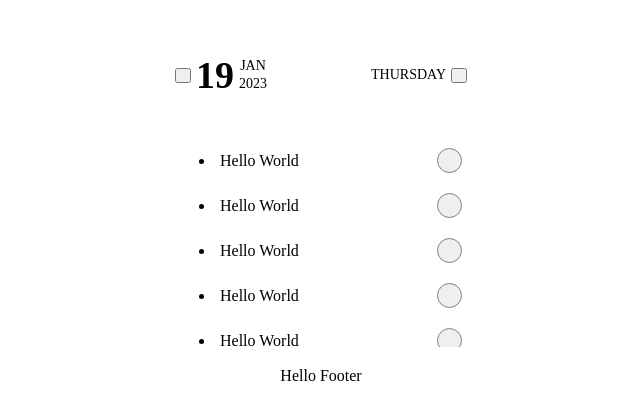
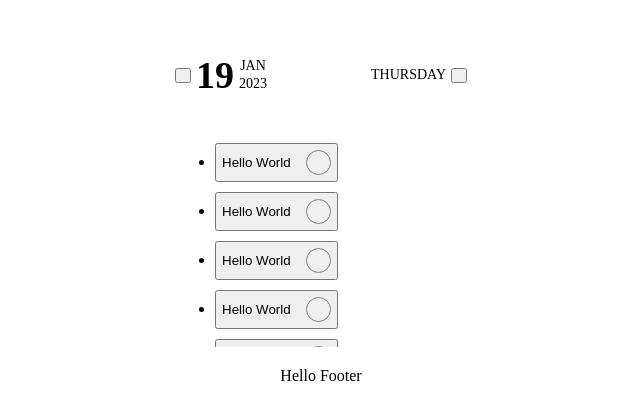
Before and after one commit to LaughingThroll/vue-todo, a Vue app: page / in a window 1280 px wide. Shown: the part 155-574 px from the top of the page, without its empty margins (319-959 px from the left). Built offline with nearby package versions, Linux system fonts and the light colour scheme; the HTML template or start-up script is replaced by a standard one.

Commit message:
feature: add clickable todoItem

```diff
--- a/src/components/Checkbox.vue
+++ b/src/components/Checkbox.vue
@@ -1,6 +1,6 @@
 <script setup lang="ts">
-import { ref } from 'vue'
-import Check from './../assets/check.svg?component'
+import { ref, watch } from 'vue'
+import CheckIcon from './../assets/check.svg?component'
 
 interface CheckboxEmits {
   toggleCheckbox?: (isCompleted: boolean) => void
@@ -21,6 +21,13 @@ const isCompleted = ref(props.isCompleted)
 const toggleCheckbox = () => {
   isCompleted.value = !isCompleted.value
 }
+
+watch(
+  () => props.isCompleted,
+  (value: boolean) => {
+    isCompleted.value = value
+  }
+)
 </script>
 
 <template>
@@ -34,7 +41,7 @@ const toggleCheckbox = () => {
       }
     "
   >
-    <Check class="checkbox__icon" v-if="isCompleted" />
+    <CheckIcon class="checkbox__icon" v-if="isCompleted" />
   </button>
 </template>
 
--- a/src/components/TodoItem.vue
+++ b/src/components/TodoItem.vue
@@ -13,22 +13,22 @@ const props = withDefaults(defineProps<TodoItemProps>(), {
 
 const isCompleted = ref(props.isCompleted)
 
-const toggleTodoItem = (isOutCompleted: boolean) => {
-  isCompleted.value = isOutCompleted
+const toggleTodoItem = () => {
+  isCompleted.value = !isCompleted.value
 }
 </script>
 
 <template>
-  <div class="todoItem" :class="{ 'todoItem--isCompleted': isCompleted }">
+  <button
+    class="todoItem"
+    @click="toggleTodoItem"
+    :class="{ 'todoItem--isCompleted': isCompleted }"
+  >
     <div class="todoItem__content">{{ content }}</div>
     <div class="todoItem__actions">
-      <Checkbox
-        class="todoItem__action"
-        @toggle-checkbox="toggleTodoItem"
-        :is-completed="isCompleted"
-      />
+      <Checkbox class="todoItem__action" :is-completed="isCompleted" />
     </div>
-  </div>
+  </button>
 </template>
 
 <style scoped lang="scss">
--- a/src/styles/style.scss
+++ b/src/styles/style.scss
@@ -24,6 +24,10 @@ button {
   cursor: pointer;
   padding: 0;
   margin: 0;
+  width: 100%;
+  font-size: inherit;
+  font-weight: inherit;
+  outline: none;
 }
 
 ul,
```
